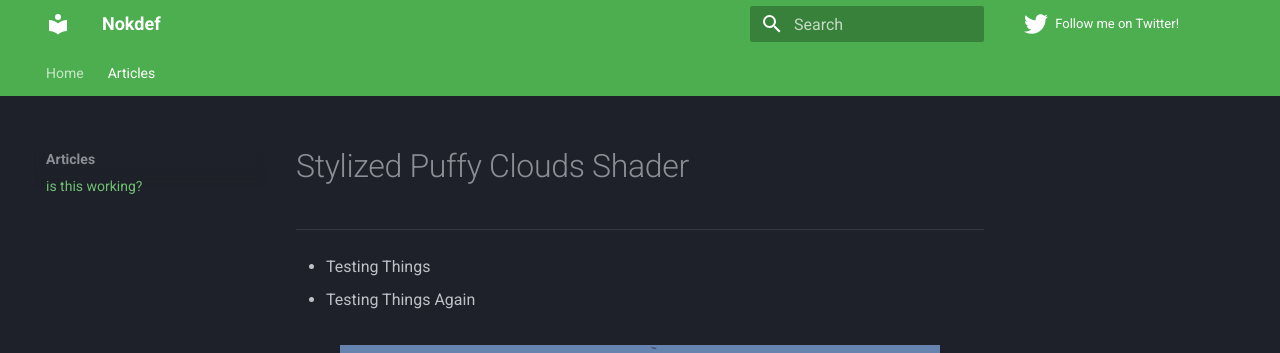
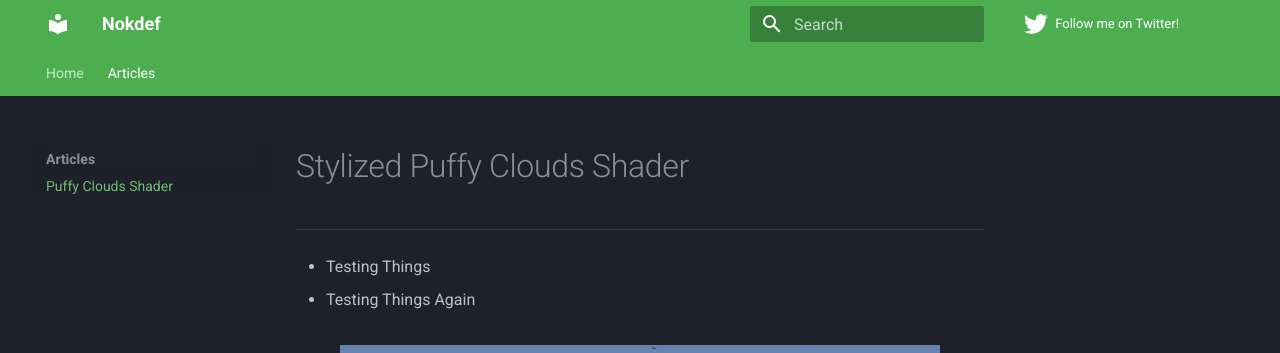
Before and after one commit to Nokdef/NokdefWebsite, an MkDocs documentation site: the page built from docs/Articles/Stylized-Puffy-Clouds-Shader.md, in a window 1280 px wide. Shown: the top 353 px of the page. Built offline with MkDocs 1.6.1 and Material for MkDocs 9.7.7, drawn with Linux system fonts in a browser that asks for light colours; comment, search, counter and statistics services are not loaded.

Commit message:
Update Stylized-Puffy-Clouds-Shader.md

```diff
--- a/docs/Articles/Stylized-Puffy-Clouds-Shader.md
+++ b/docs/Articles/Stylized-Puffy-Clouds-Shader.md
@@ -1,9 +1,10 @@
 ---
 template: article.html
-title: is this working?
+title: Puffy Clouds Shader
 description: >
   material/emoticon-cloud  Make a simple anime-esque procedural cloud using simple noises and vertex manipulation.  material/emoticon-cloud
 ---
+
 # Stylized Puffy Clouds Shader
 ___
 
```
